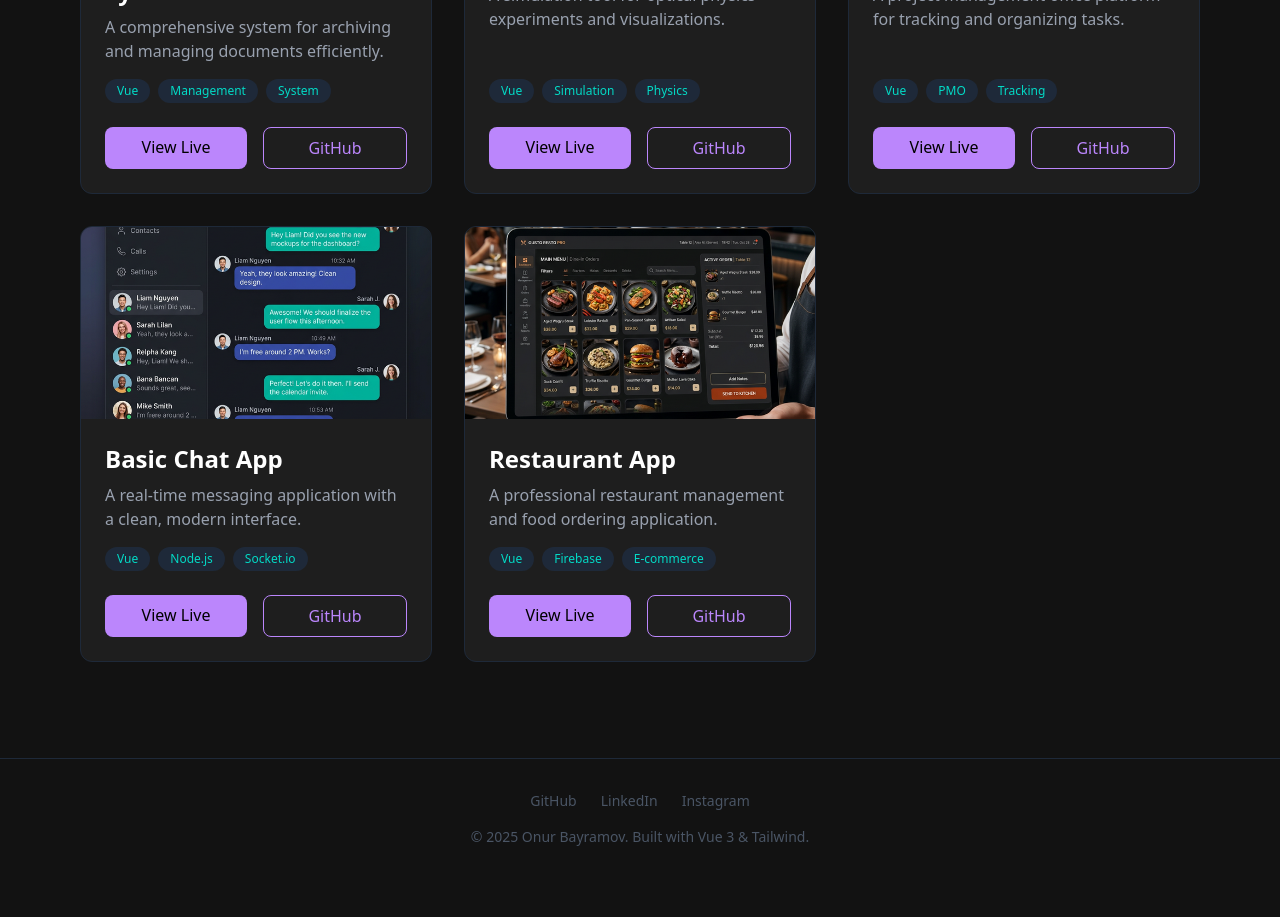
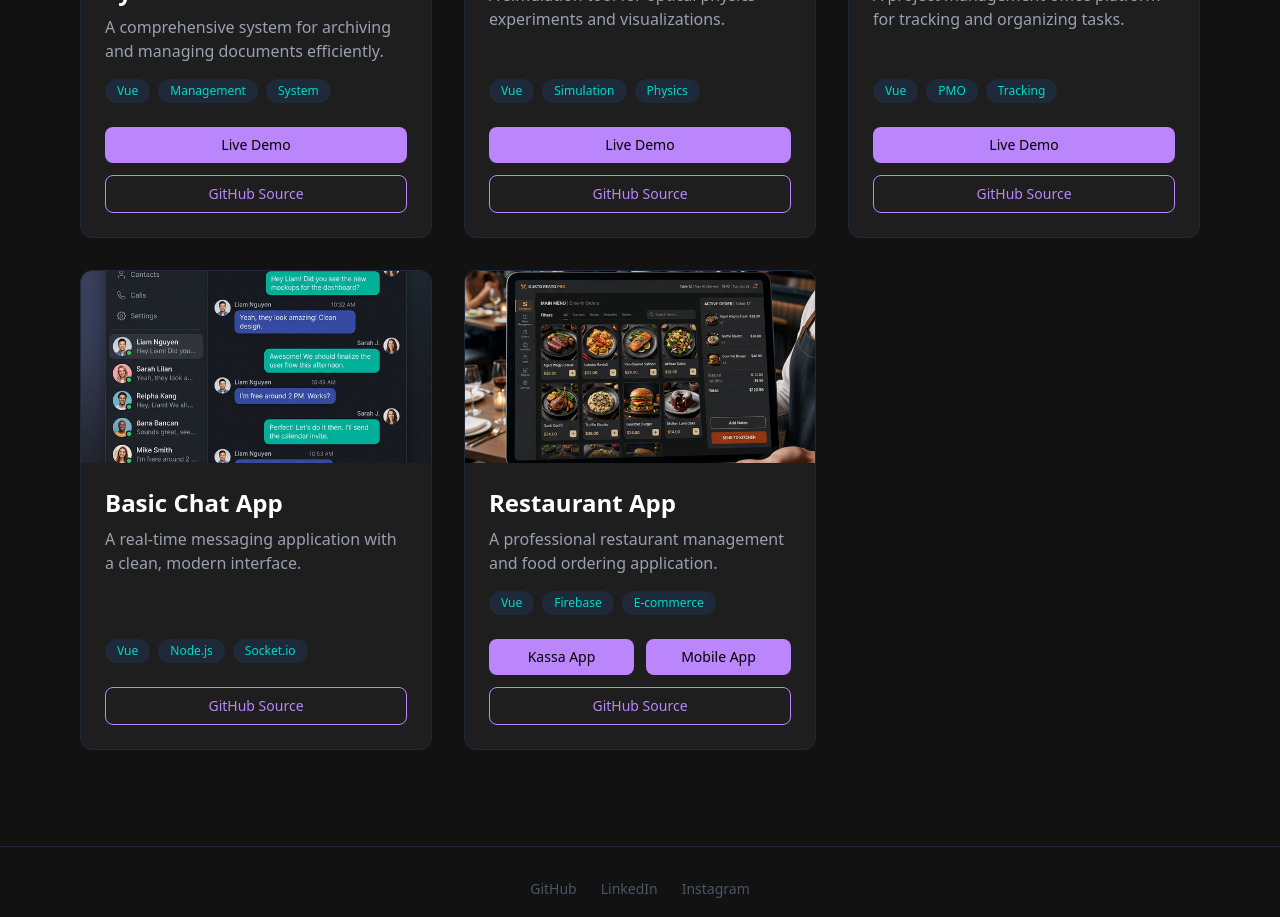
Before and after one commit to onurbyrmv0/my-site, a Vue app: page /projects in a window 1280 px wide. Shown: the part 500-1417 px from the top of the page. Before the commit the page ends 1379 px from the top, so only its background shows below. Built offline with nearby package versions, Linux system fonts and the light colour scheme.

Commit message:
feat: remove chat app live link and update github url

```diff
--- a/src/views/ProjectsView.vue
+++ b/src/views/ProjectsView.vue
@@ -32,16 +32,18 @@ const projects = [
     title: 'Basic Chat App',
     description: 'A real-time messaging application with a clean, modern interface.',
     tags: ['Vue', 'Node.js', 'Socket.io'],
-    link: 'https://github.com/onurbyrmv0/basic-chat',
     image: '/chat-app.png',
-    github: 'https://github.com/onurbyrmv0/basic-chat'
+    github: 'https://github.com/onurbyrmv0/Basic-Chat-App'
   },
   {
     id: 5,
     title: 'Restaurant App',
     description: 'A professional restaurant management and food ordering application.',
     tags: ['Vue', 'Firebase', 'E-commerce'],
-    link: 'https://github.com/onurbyrmv0/Restaurant-App',
+    links: [
+      { label: 'Kassa App', url: 'https://kassa.onurbayramov.codes' },
+      { label: 'Mobile App', url: 'https://waiter.onurbayramov.codes' }
+    ],
     image: '/restaurant-app.png',
     github: 'https://github.com/onurbyrmv0/Restaurant-App'
   }
@@ -64,12 +66,19 @@ const projects = [
               {{ tag }}
             </span>
           </div>
-          <div class="flex gap-4 mt-auto">
-            <a :href="project.link" target="_blank" class="flex-1 text-center py-2 bg-dark-primary text-black rounded-lg font-medium hover:bg-white transition-colors">
-              View Live
-            </a>
-            <a :href="project.github" target="_blank" class="flex-1 text-center py-2 border border-dark-primary text-dark-primary rounded-lg font-medium hover:bg-dark-primary hover:text-black transition-colors">
-              GitHub
+          <div class="flex flex-col gap-3 mt-auto">
+            <div v-if="project.links || project.link" class="flex gap-3">
+              <template v-if="project.links">
+                <a v-for="link in project.links" :key="link.url" :href="link.url" target="_blank" class="flex-1 text-center py-2 bg-dark-primary text-black rounded-lg text-sm font-medium hover:bg-white transition-colors">
+                  {{ link.label }}
+                </a>
+              </template>
+              <a v-else-if="project.link" :href="project.link" target="_blank" class="flex-1 text-center py-2 bg-dark-primary text-black rounded-lg text-sm font-medium hover:bg-white transition-colors">
+                Live Demo
+              </a>
+            </div>
+            <a :href="project.github" target="_blank" class="w-full text-center py-2 border border-dark-primary text-dark-primary rounded-lg text-sm font-medium hover:bg-dark-primary hover:text-black transition-colors">
+              GitHub Source
             </a>
           </div>
         </div>
```
